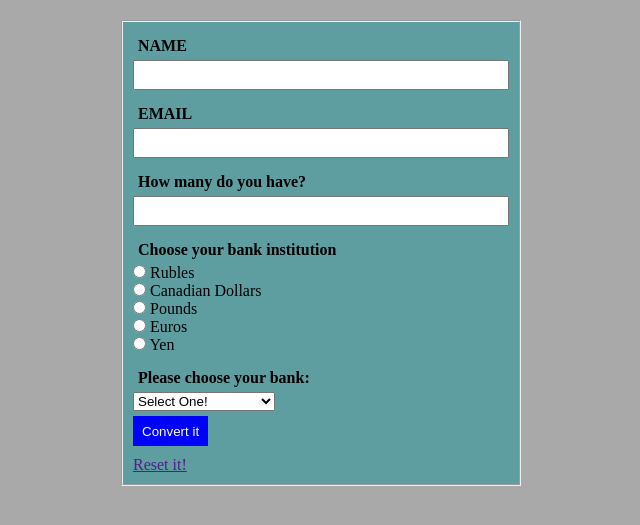
After one commit to melkam2490/it261, a PHP site: page /it261/weeks/week5/currency4.php in a window 1280 px wide. The commit adds this page. Shown: the top 525 px of the page, without its empty margins (319-959 px from the left). Run offline with PHP 8.4, Linux system fonts and the light colour scheme.

Commit message:
finished my extra credit

```diff
--- a/index.php
+++ b/index.php
@@ -83,6 +83,7 @@
                 <li><a href="weeks/week5/calculator1.php">calculator1.php</a></li>
                 <li><a href="weeks/week5/calculator2.php">calculator2.php</a></li>
                 <li><a href="weeks/week5/calculator3.php">calculator3.php</a></li>
+                <li><a href="weeks/week5/currency4.php">currency4.php</a></li>
 
 
             </ol>
@@ -119,7 +120,7 @@
         <ul>
             <li>Copyright &copy; 2024</li>
             <li>All Rights Reserved</li>
-            <li><a href="http://localhost/it261/index.php">Web Design by YOUR NAME</a></li>
+            <li><a href="http://localhost/it261/index.php">Web Design by Melkam Worku</a></li>
             <li><a id="html-checker" href="#">HTML Validation</a></li>
             <li><a id="css-checker" href="#">CSS Validation</a></li>
         </ul>
--- a/weeks/week5/css/styles.css
+++ b/weeks/week5/css/styles.css
@@ -75,3 +75,18 @@ form ul{
   font-style: italic;
   text-align: center;
 }
+.video-container {
+  max-width: 600px;          /* Set a maximum width for the video container */
+  width: 100%;               /* Make it full width */
+  margin: 20px auto;        /* Center the container horizontally */
+  display: flex;             /* Use flexbox to align content */
+  justify-content: center;   /* Center the iframe within the container */
+}
+
+.video-container iframe {
+  width: 100%;               /* Make the iframe responsive */
+  height: 340px;            /* Set a specific height for the video */
+}
+.h{
+  text-align: center;
+}
--- /dev/null
+++ b/weeks/week5/currency4.php
@@ -0,0 +1,106 @@
+<!DOCTYPE html>
+<html lang="en">
+<head>
+  <meta charset="UTF-8">
+  <meta name="viewport" content="width=device-width, initial-scale=1.0">
+  <title>Currency3 PHP Stick</title>
+  <link href="css/styles.css" type="text/css" rel="stylesheet">
+</head>
+<body>
+  <form action="<?php echo htmlspecialchars($_SERVER['PHP_SELF']); ?>" method="POST">
+    <fieldset>
+      <label>NAME</label>
+      <input type="text" name="name" value="<?php if(isset($_POST['name'])) echo htmlspecialchars($_POST['name']); ?>">
+
+      <label>EMAIL</label>
+      <input type="email" name="email" value="<?php if(isset($_POST['email'])) echo htmlspecialchars($_POST['email']); ?>">
+
+      <label>How many do you have?</label>
+      <input type="number" name="amount" value="<?php if(isset($_POST['amount'])) echo htmlspecialchars($_POST['amount']); ?>">
+
+      <ul>
+        <label>Choose your bank institution</label>
+        <li><input type="radio" name="currency" value="0.017" <?php if(isset($_POST['currency']) && $_POST['currency'] == "0.017") echo 'checked="checked"'; ?>> Rubles</li>
+        <li><input type="radio" name="currency" value="0.76" <?php if(isset($_POST['currency']) && $_POST['currency'] == "0.76") echo 'checked="checked"'; ?>> Canadian Dollars</li>
+        <li><input type="radio" name="currency" value="1.15" <?php if(isset($_POST['currency']) && $_POST['currency'] == "1.15") echo 'checked="checked"'; ?>> Pounds</li>
+        <li><input type="radio" name="currency" value="1.00" <?php if(isset($_POST['currency']) && $_POST['currency'] == "1.00") echo 'checked="checked"'; ?>> Euros</li>
+        <li><input type="radio" name="currency" value="0.0074" <?php if(isset($_POST['currency']) && $_POST['currency'] == "0.0074") echo 'checked="checked"'; ?>> Yen</li>
+      </ul>
+
+      <label>Please choose your bank:</label>
+      <select name="bank">
+        <option value="" NULL <?php if(isset($_POST['bank']) && $_POST['bank'] == NULL ) echo 'selected =" unselected"'; ?>>Select One!</option>
+        <option value="boa" <?php if (isset($_POST['bank']) && $_POST['bank'] == "boa") echo 'selected="selected"'; ?>>Bank of America</option>
+        <option value="chase" <?php if (isset($_POST['bank']) && $_POST['bank'] == "chase") echo 'selected="selected"'; ?>>Chase Bank</option>
+        <option value="banner" <?php if (isset($_POST['bank']) && $_POST['bank'] == "banner") echo 'selected="selected"'; ?>>Banner Bank</option>
+        <option value="wells" <?php if (isset($_POST['bank']) && $_POST['bank'] == "wells") echo 'selected="selected"'; ?>>Wells Fargo</option>
+        <option value="becu" <?php if (isset($_POST['bank']) && $_POST['bank'] == "becu") echo 'selected="selected"'; ?>>Boeing Credit Union</option>
+      </select>
+
+      <input type="submit" value="Convert it">
+      <p><a href="">Reset it!</a></p>
+    </fieldset>
+  </form>
+
+  <?php
+  if($_SERVER['REQUEST_METHOD'] == 'POST') {
+    // Check required fields
+    if(empty($_POST['name'])){
+      echo '<p class="error">Please enter your name!</p>';
+    }
+    if(empty($_POST['email'])){
+      echo '<p class="error">Please enter your email!</p>';
+    }
+    if(empty($_POST['amount'])){
+      echo '<p class="error">Please enter your amount!</p>';
+    }
+    if(empty($_POST['currency'])){
+      echo '<p class="error">Please choose your currency!</p>';
+    }
+    if($_POST['bank'] == NULL){
+      echo '<p class="error">Please choose your bank institution!</p>';
+    }
+
+    // If all fields are filled, process the form
+    if (isset($_POST['name'],
+        $_POST['email'],
+        $_POST['amount'],
+        $_POST['currency'],
+        $_POST['bank'])) {
+
+      $name = $_POST['name'];
+      $email = $_POST['email'];
+      $bank = $_POST['bank'];
+      $amount = floatval($_POST['amount']);
+      $currency = floatval($_POST['currency']);
+      $dollars = $amount * $currency;
+
+      // If there are no empty  all our values
+      if(!empty($name && $email && $amount && $currency)){
+
+        echo '<div class="box">
+              <h2> Hello <b>' . $name . ',</b></h2>
+              <p>You now have <b>$' . number_format($dollars, 2) . ' American dollars, </b> and we will email you at <b>' . $email . '</b> with your information, as well as depositing your funds at <b>' . $bank . ' Bank</b>.</p>
+            </div>';
+
+            if ($dollars >= 1000) {
+              echo '<b><h2 class=" p">I am happy! I have $' . number_format($dollars, 2) . '</h2></b>';
+              echo '<div class="video-container">
+                      <iframe width="591" height="360" src="https://www.youtube.com/embed/64mKX9LkMWU" title="ABBA - Money, Money, Money 𝚜𝚕𝚘𝚠𝚎𝚍" frameborder="0" allow="accelerometer; autoplay; clipboard-write; encrypted-media; gyroscope; picture-in-picture; web-share" allowfullscreen></iframe>
+                    </div>';
+          } else {
+              echo '<b><h2 class="h">I am not happy! I have less than $1000.</h2></b>';
+              echo '<div class="video-container">
+                      <div class="video-container">
+                   <iframe width="591" height="360" src="https://www.youtube.com/embed/viQ_CEiARoE" title="Sad Song || OC Joke Animatic" frameborder="0" allow="accelerometer; autoplay; clipboard-write; encrypted-media; gyroscope; picture-in-picture; web-share" referrerpolicy="strict-origin-when-cross-origin" allowfullscreen></iframe>
+</div>
+
+                    </div>';
+          }
+
+      }
+    }
+  }
+  ?>
+</body>
+</html>
```
Also changed, not shown: calculator.php (+14 -0 lines), css/calculater.css (+20 -0 lines).
